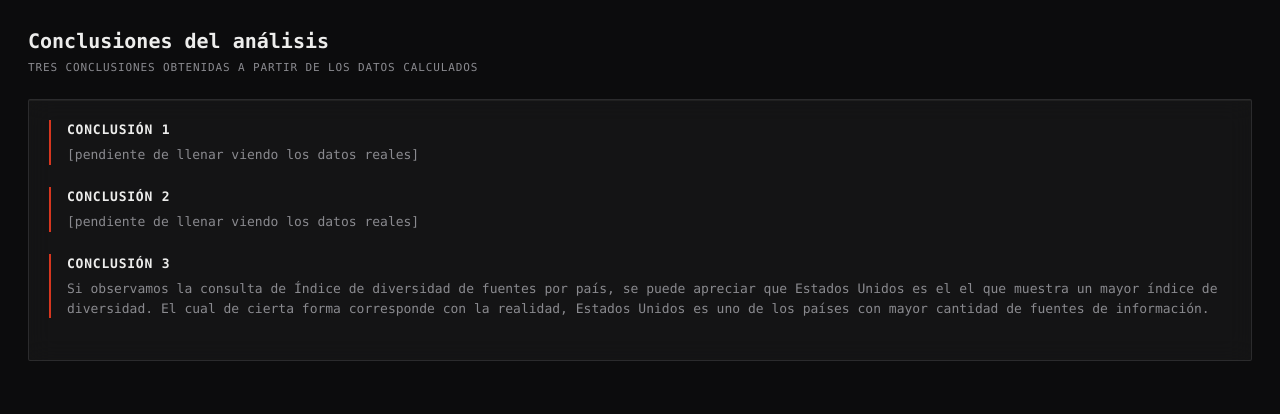
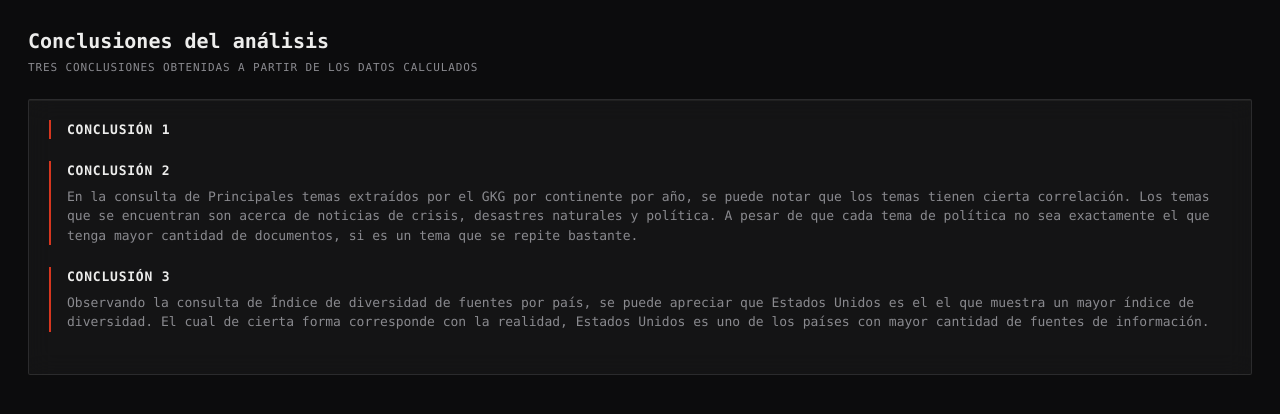
Before and after one commit to StevenDLS/Proyecto2Bases2, a Flask app: page /conclusiones in a window 1280 px wide. Shown: the part 58-472 px from the top of the page. Run offline with Flask 3, Linux system fonts and the light colour scheme.

Commit message:
Update conclusiones.html

```diff
--- a/templates/conclusiones.html
+++ b/templates/conclusiones.html
@@ -9,15 +9,19 @@
 <div class="panel">
     <div class="conclusion">
         <h3>Conclusión 1</h3>
-        <p>[pendiente de llenar viendo los datos reales]</p>
+        <p></p>
     </div>
     <div class="conclusion">
         <h3>Conclusión 2</h3>
-        <p>[pendiente de llenar viendo los datos reales]</p>
+        <p>En la consulta de Principales temas extraídos por el GKG por continente por año, se puede notar que los temas
+            tienen cierta correlación. Los temas que se encuentran son acerca de noticias de crisis, desastres naturales
+            y política. A pesar de que cada tema de política no sea exactamente el que tenga mayor cantidad de documentos,
+            si es un tema que se repite bastante.
+        </p>
     </div>
     <div class="conclusion">
         <h3>Conclusión 3</h3>
-        <p>Si observamos la consulta de Índice de diversidad de fuentes por país, se puede apreciar que Estados Unidos es el
+        <p>Observando la consulta de Índice de diversidad de fuentes por país, se puede apreciar que Estados Unidos es el
             el que muestra un mayor índice de diversidad. El cual de cierta forma corresponde con la realidad, Estados Unidos
             es uno de los países con mayor cantidad de fuentes de información.
         </p>
```
